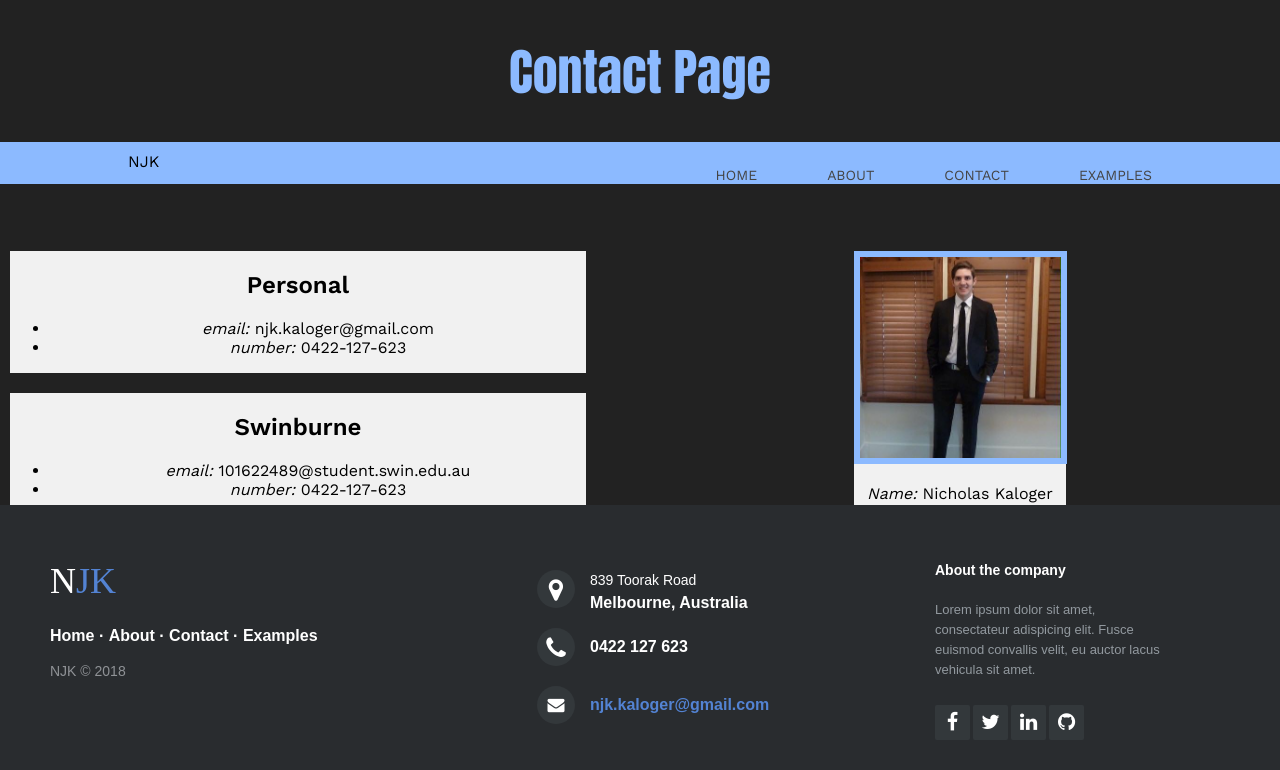
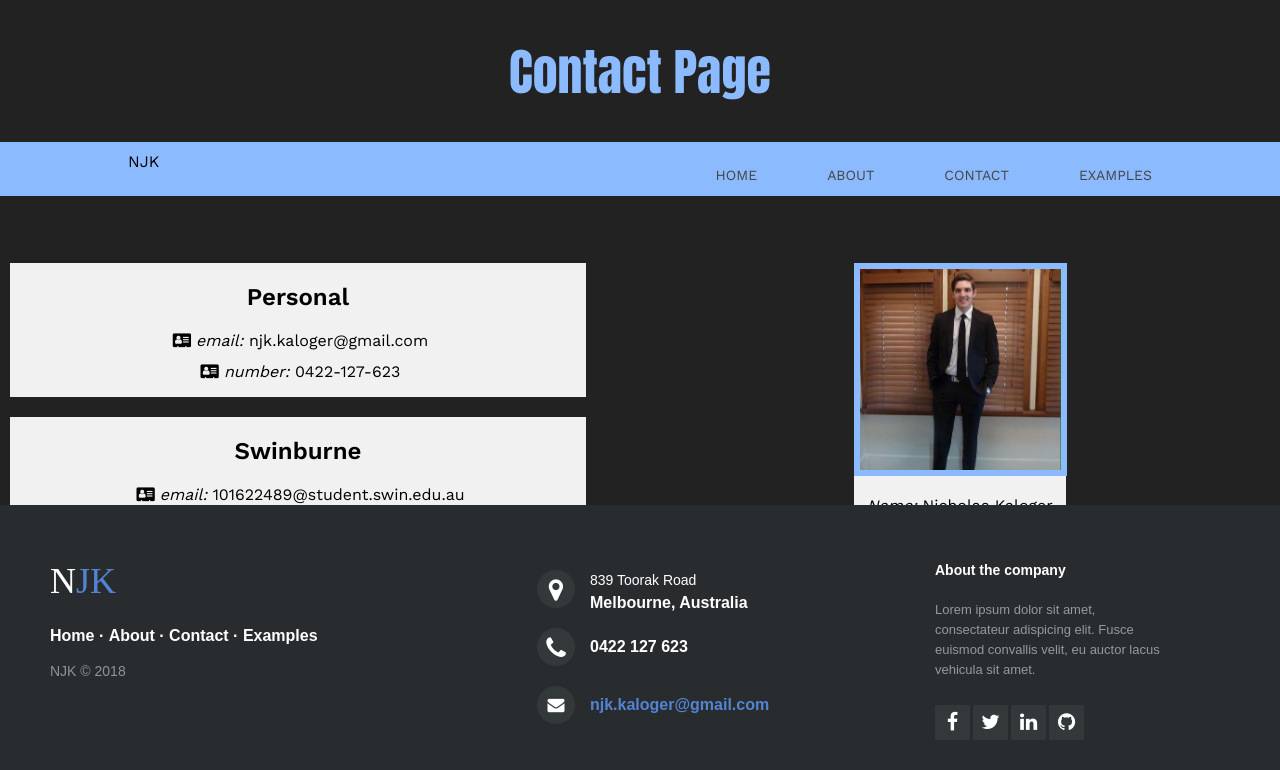
Before and after one commit to njk-kaloger/njk-personal, a React (Create React App) app: page /contact in a window 1280 px wide. Shown: the top 770 px of the page. Built offline with nearby package versions, Linux system fonts and the light colour scheme.

Commit message:
Modified the contact presentation

```diff
--- a/src/components/ContactCard.js
+++ b/src/components/ContactCard.js
@@ -5,7 +5,7 @@ class ContactCard extends Component {
     return (
       <div>
         <h2>{this.props.type}</h2>
-        <ul>
+        <ul className="contact-card-point">
           <li>
             <em>email: </em> {this.props.email}
           </li>
--- a/src/css/styles.css
+++ b/src/css/styles.css
@@ -22,6 +22,20 @@ body {
 #error {
   color: red;
   text-align: center;
+}
+.contact-card-point {
+  padding-left: 20px;
+  list-style: none;
+}
+
+li {
+  margin-bottom: 12px;
+}
+
+.contact-card-point > li:before {
+  font-family: "FontAwesome";
+  content: "\f2bb";
+  margin: 0 5px 0 -15px;
 }
 
 .flex-container {
```
